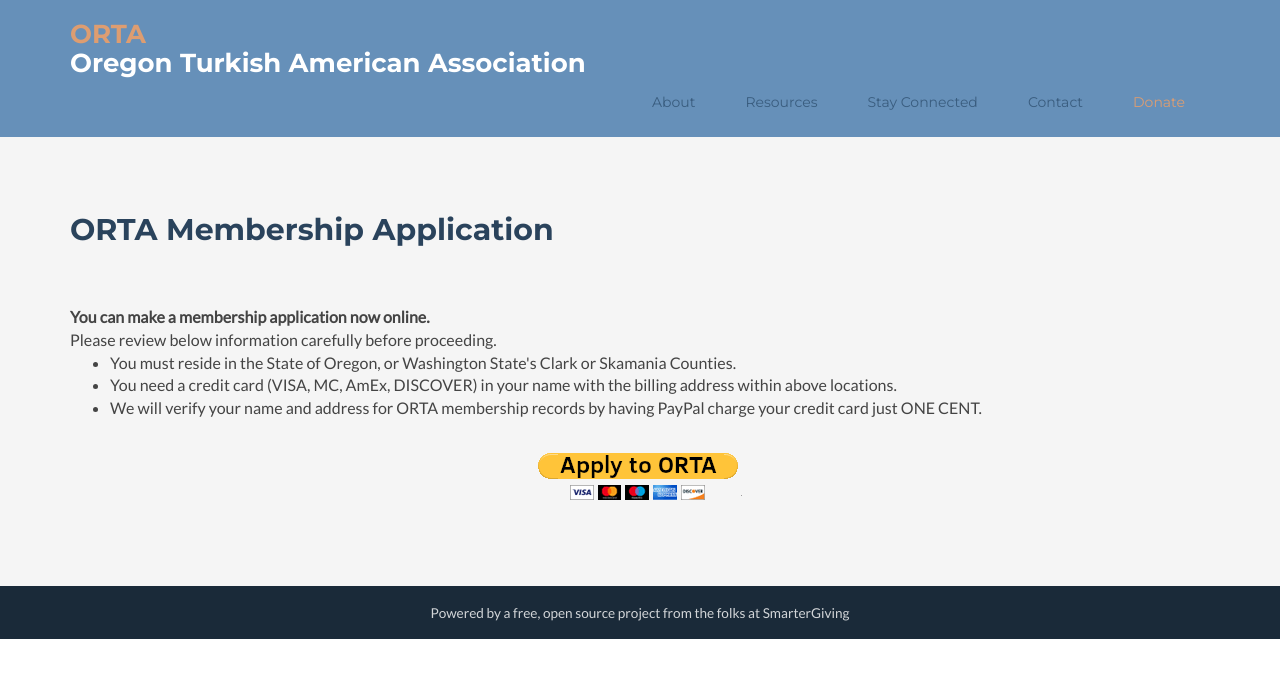
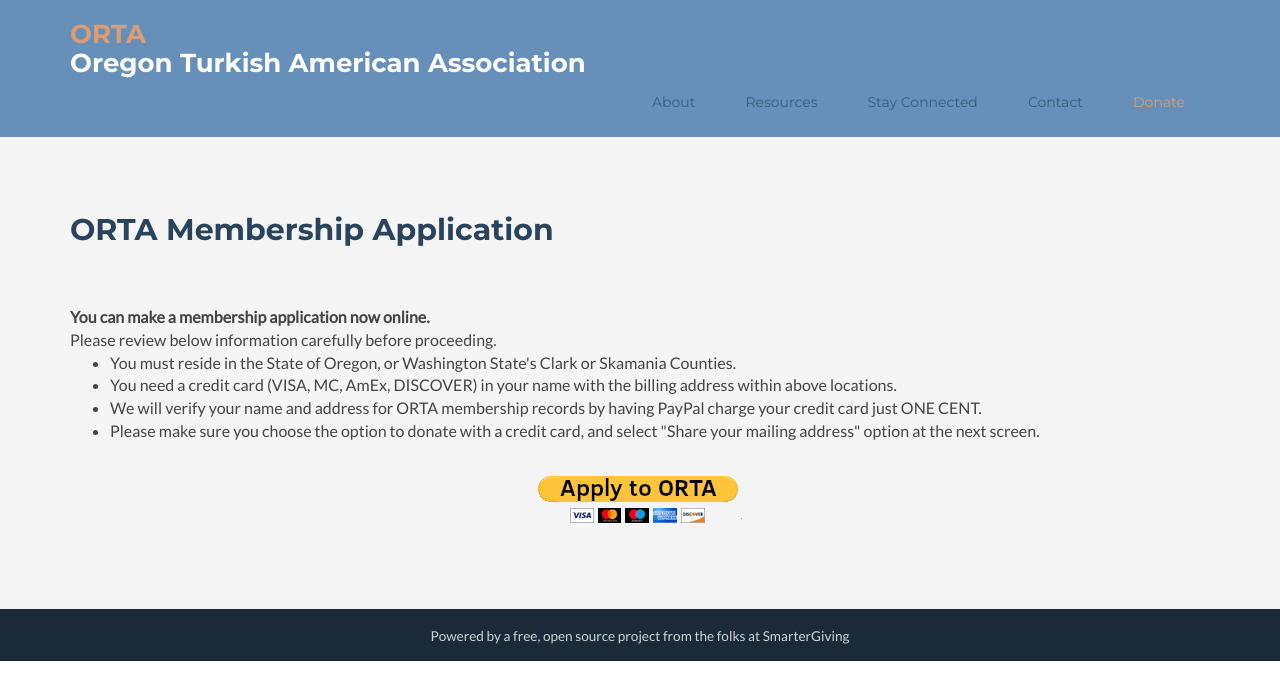
Before and after one commit to ortapdx/ortapdx.github.io, a Jekyll site: the page built from apply.html, in a window 1280 px wide. Shown: the top 700 px of the page. Built offline with Jekyll 4.4.1, drawn with Linux system fonts in a browser that asks for light colours; nearby versions of some CDN libraries; comment, search, counter and statistics services are not loaded.

Commit message:
Update apply.html

```diff
--- a/apply.html
+++ b/apply.html
@@ -45,6 +45,7 @@ layout: default
           <li>You must reside in the State of Oregon, or Washington State's Clark or Skamania Counties.</li>
           <li>You need a credit card (VISA, MC, AmEx, DISCOVER) in your name with the billing address within above locations.</li>
           <li>We will verify your name and address for ORTA membership records by having PayPal charge your credit card just ONE CENT.</li>
+          <li>Please make sure you choose the option to donate with a credit card, and select "Share your mailing address" option at the next screen.</li>
          </ul>
          <br>
          <!--PayPal generated code starts-->
```
